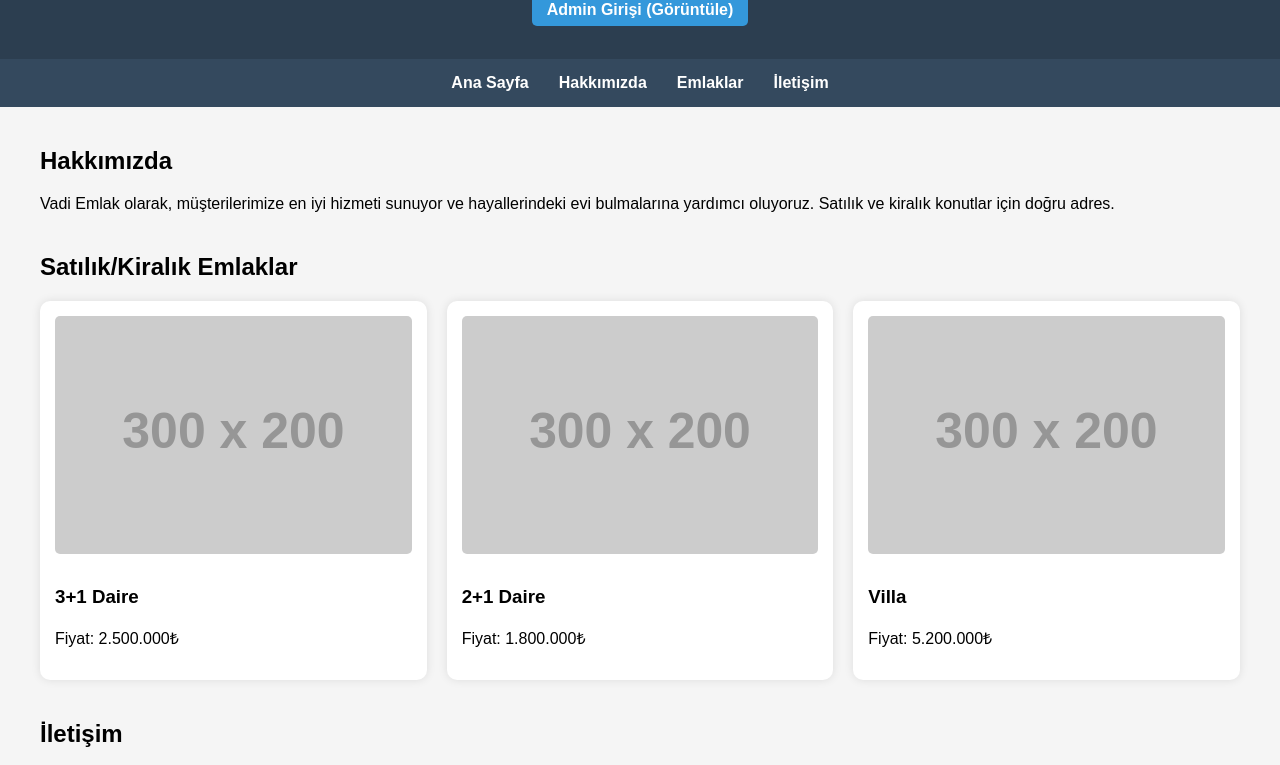
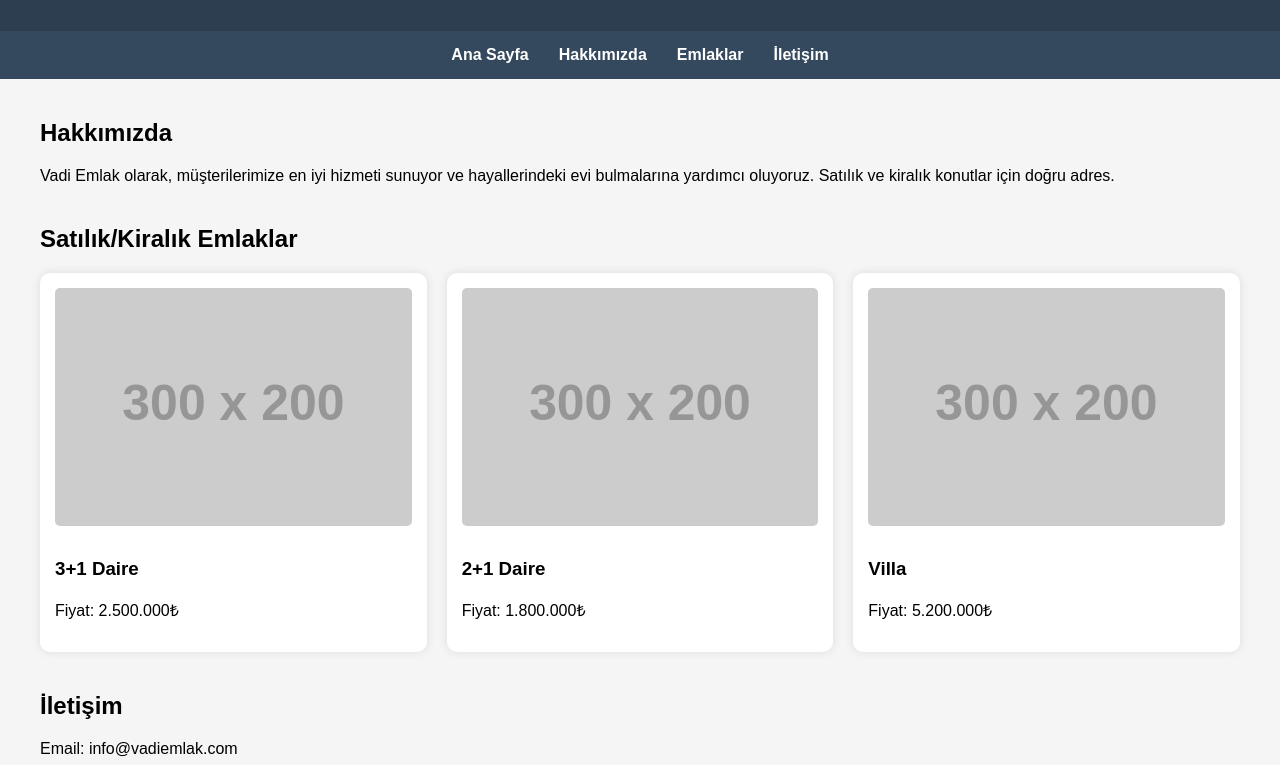
Before and after one commit to alpermuhammed1453-prog/vadiemlakoffical, a plain HTML site: page index.html in a window 1280 px wide. Shown: the part 132-897 px from the top of the page. Drawn offline with Linux system fonts and the light colour scheme; placeholder pictures from the web are drawn by us.

Commit message:
Update index.html

```diff
--- a/index.html
+++ b/index.html
@@ -84,15 +84,6 @@
         .instagram a:hover {
             background-color: #d32f4c;
         }
-        /* ADMIN BUTON STİLİ */
-        .admin-login a {
-            color: #fff;
-            font-weight: bold;
-            text-decoration: none;
-            background-color: #3498db;
-            padding: 8px 15px;
-            border-radius: 5px;
-        }
     </style>
 </head>
 <body>
@@ -101,10 +92,7 @@
         <div class="instagram">
             <a href="https://www.instagram.com/vadiemlakoffical/?hl=tr" target="_blank">Instagram Hesabımız</a>
         </div>
-        <div class="admin-login" style="margin-top: 10px;">
-            <a href="admin.html">Admin Girişi (Görüntüle)</a>
-        </div>
-    </header>
+        </header>
     <nav>
         <a href="#home">Ana Sayfa</a>
         <a href="#about">Hakkımızda</a>
@@ -144,8 +132,6 @@
     </section>
     <footer>
         &copy; 2025 Vadi Emlak. Tüm hakları saklıdır.
-        <br>
-        <span style="font-size: 0.8em; color: #ccc;">Alper'in Katkılarıyla</span>
-    </footer>
+        </footer>
 </body>
 </html>
```
